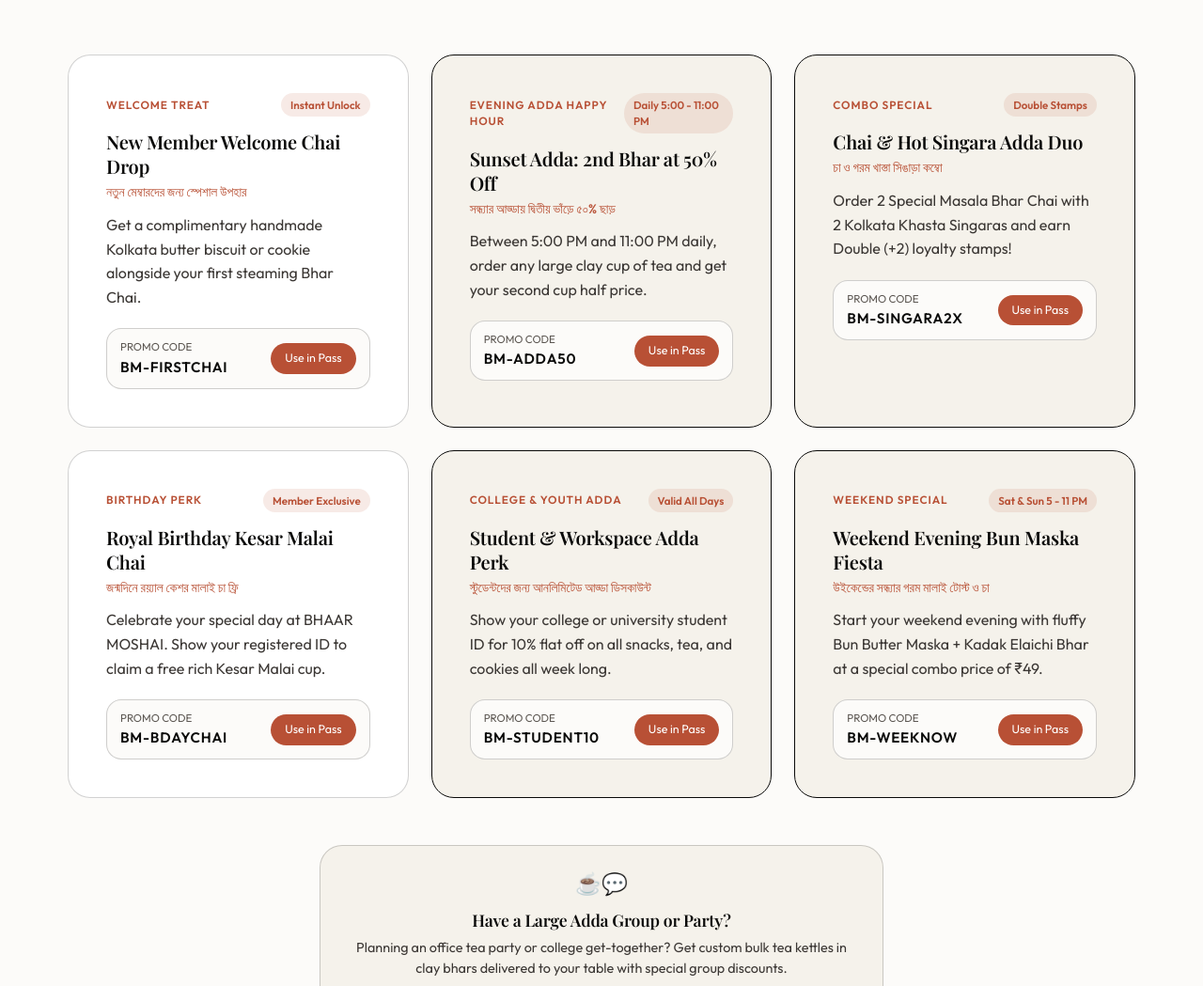
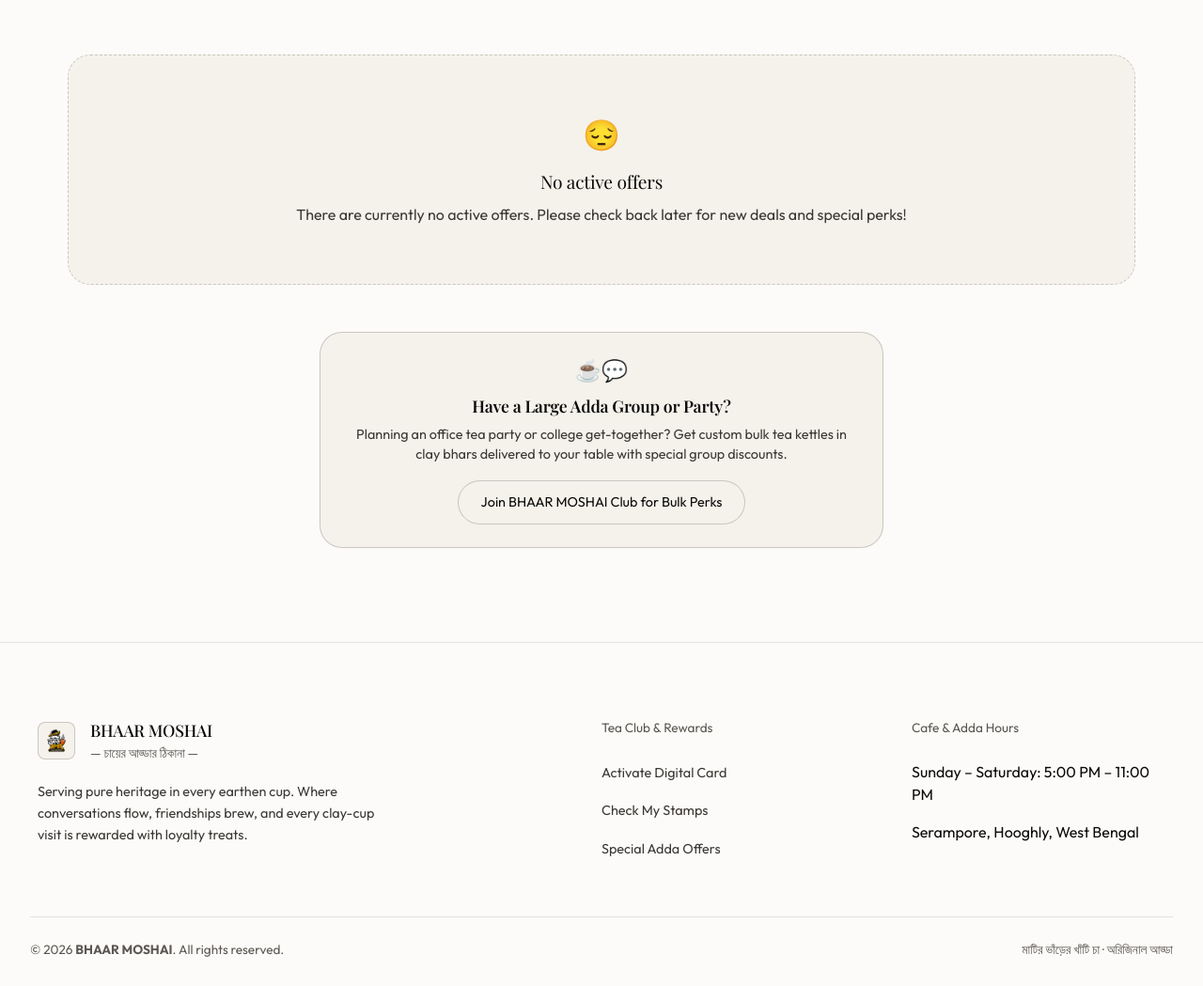
Before and after one commit to Rupam2603/stamp, a React app: page /offers in a window 1280 px wide. Shown: the part 360-1409 px from the top of the page at 94% size. Built offline with nearby package versions, Linux system fonts and the light colour scheme; a web font is replaced by a local one.

Commit message:
Empty offers page

```diff
--- a/app/offers/page.tsx
+++ b/app/offers/page.tsx
@@ -1,67 +1,6 @@
 import Link from 'next/link';
 
-const offersList = [
-  {
-    id: 1,
-    tag: 'WELCOME TREAT',
-    title: 'New Member Welcome Chai Drop',
-    bengali: 'নতুন মেম্বারদের জন্য স্পেশাল উপহার',
-    desc: 'Get a complimentary handmade Kolkata butter biscuit or cookie alongside your first steaming Bhar Chai.',
-    code: 'BM-FIRSTCHAI',
-    badge: 'Instant Unlock',
-    highlight: true,
-  },
-  {
-    id: 2,
-    tag: 'EVENING ADDA HAPPY HOUR',
-    title: 'Sunset Adda: 2nd Bhar at 50% Off',
-    bengali: 'সন্ধ্যার আড্ডায় দ্বিতীয় ভাঁড়ে ৫০% ছাড়',
-    desc: 'Between 5:00 PM and 11:00 PM daily, order any large clay cup of tea and get your second cup half price.',
-    code: 'BM-ADDA50',
-    badge: 'Daily 5:00 - 11:00 PM',
-    highlight: false,
-  },
-  {
-    id: 3,
-    tag: 'COMBO SPECIAL',
-    title: 'Chai & Hot Singara Adda Duo',
-    bengali: 'চা ও গরম খাস্তা সিঙাড়া কম্বো',
-    desc: 'Order 2 Special Masala Bhar Chai with 2 Kolkata Khasta Singaras and earn Double (+2) loyalty stamps!',
-    code: 'BM-SINGARA2X',
-    badge: 'Double Stamps',
-    highlight: false,
-  },
-  {
-    id: 4,
-    tag: 'BIRTHDAY PERK',
-    title: 'Royal Birthday Kesar Malai Chai',
-    bengali: 'জন্মদিনে রয়্যাল কেশর মালাই চা ফ্রি',
-    desc: 'Celebrate your special day at BHAAR MOSHAI. Show your registered ID to claim a free rich Kesar Malai cup.',
-    code: 'BM-BDAYCHAI',
-    badge: 'Member Exclusive',
-    highlight: true,
-  },
-  {
-    id: 5,
-    tag: 'COLLEGE & YOUTH ADDA',
-    title: 'Student & Workspace Adda Perk',
-    bengali: 'স্টুডেন্টদের জন্য আনলিমিটেড আড্ডা ডিসকাউন্ট',
-    desc: 'Show your college or university student ID for 10% flat off on all snacks, tea, and cookies all week long.',
-    code: 'BM-STUDENT10',
-    badge: 'Valid All Days',
-    highlight: false,
-  },
-  {
-    id: 6,
-    tag: 'WEEKEND SPECIAL',
-    title: 'Weekend Evening Bun Maska Fiesta',
-    bengali: 'উইকেন্ডের সন্ধ্যার গরম মালাই টোস্ট ও চা',
-    desc: 'Start your weekend evening with fluffy Bun Butter Maska + Kadak Elaichi Bhar at a special combo price of ₹49.',
-    code: 'BM-WEEKNOW',
-    badge: 'Sat & Sun 5 - 11 PM',
-    highlight: false,
-  },
-];
+const offersList: any[] = [];
 
 export default function Offers() {
   return (
@@ -128,6 +67,13 @@
             </div>
           </div>
         ))}
+        {offersList.length === 0 && (
+          <div style={{ gridColumn: '1 / -1', textAlign: 'center', padding: '60px 20px', color: 'var(--text-secondary)', background: 'var(--bg-surface)', border: '1px dashed var(--border-medium)', borderRadius: 'var(--radius-lg)' }}>
+            <div style={{ fontSize: '2rem', marginBottom: '12px' }}>😔</div>
+            <h3 style={{ fontSize: '1.2rem', color: 'var(--text-primary)', marginBottom: '8px' }}>No active offers</h3>
+            <p>There are currently no active offers. Please check back later for new deals and special perks!</p>
+          </div>
+        )}
       </div>
 
       <div style={{ marginTop: '50px', textAlign: 'center' }}>
```
